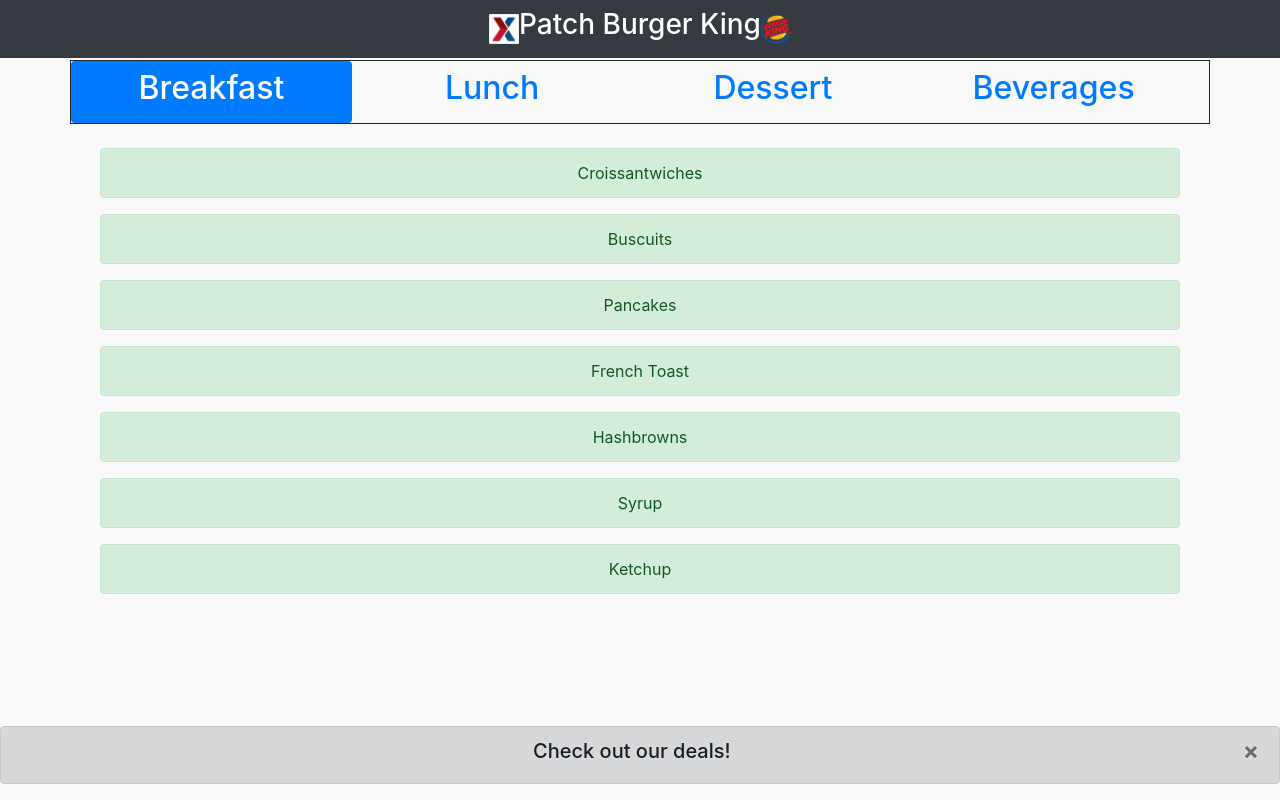
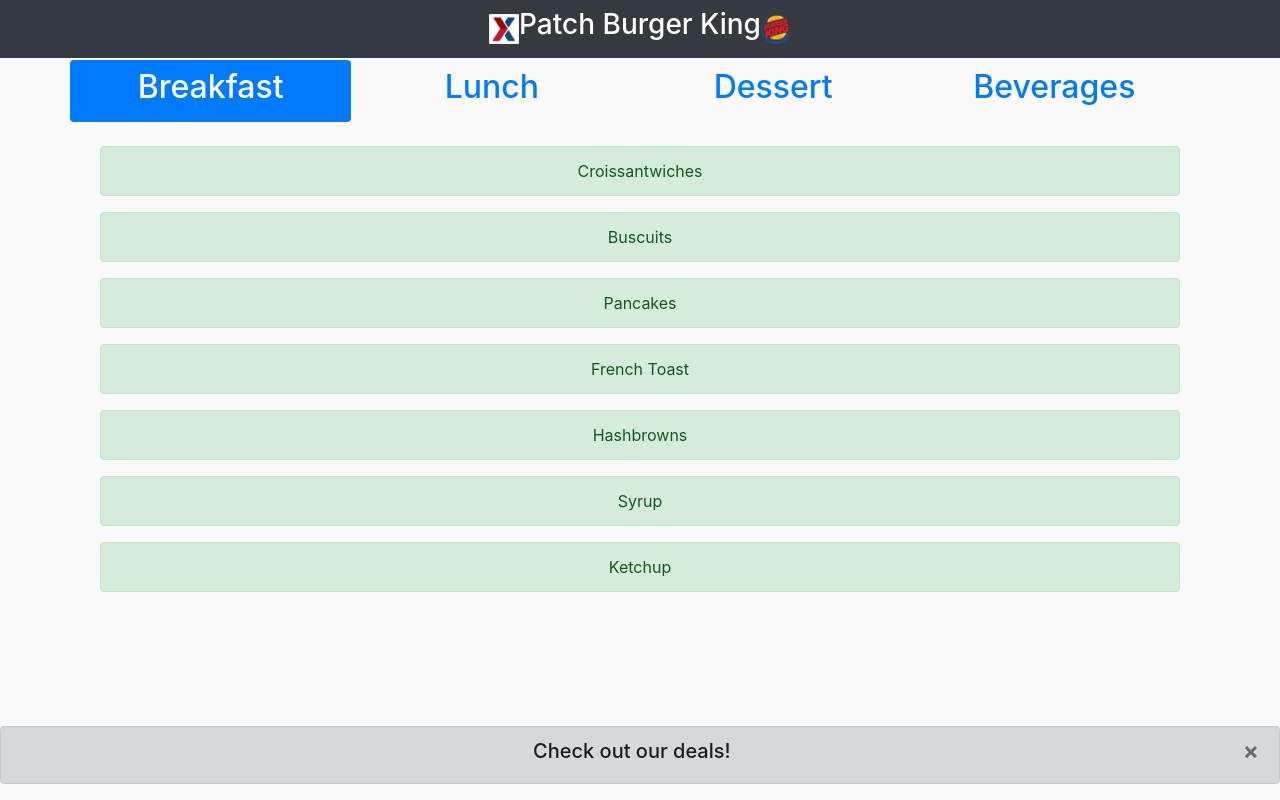
Before and after one commit to d13davis/BKW, a plain HTML site: page index.html in a window 1280 px wide. Drawn offline with nearby package versions, Linux system fonts and the light colour scheme.

Commit message:
iOS Nav Bug

```diff
--- a/index.html
+++ b/index.html
@@ -21,7 +21,7 @@
 			<img src="css/img/BKLOGO.png" width="30px" height="30px">
 		</nav>
 		<div class="container" style="margin-top:60px;">
-			<div class="row" style="border-style: solid; border-width: 1px;">
+			<div class="row">
 				<ul class="nav nav-pills nav-justified col" role="tablist">
 					<li class="nav-item">
 						<a href="#breakfast" class="nav-link active" data-toggle="pill"><h2>Breakfast</h2></a>
```
